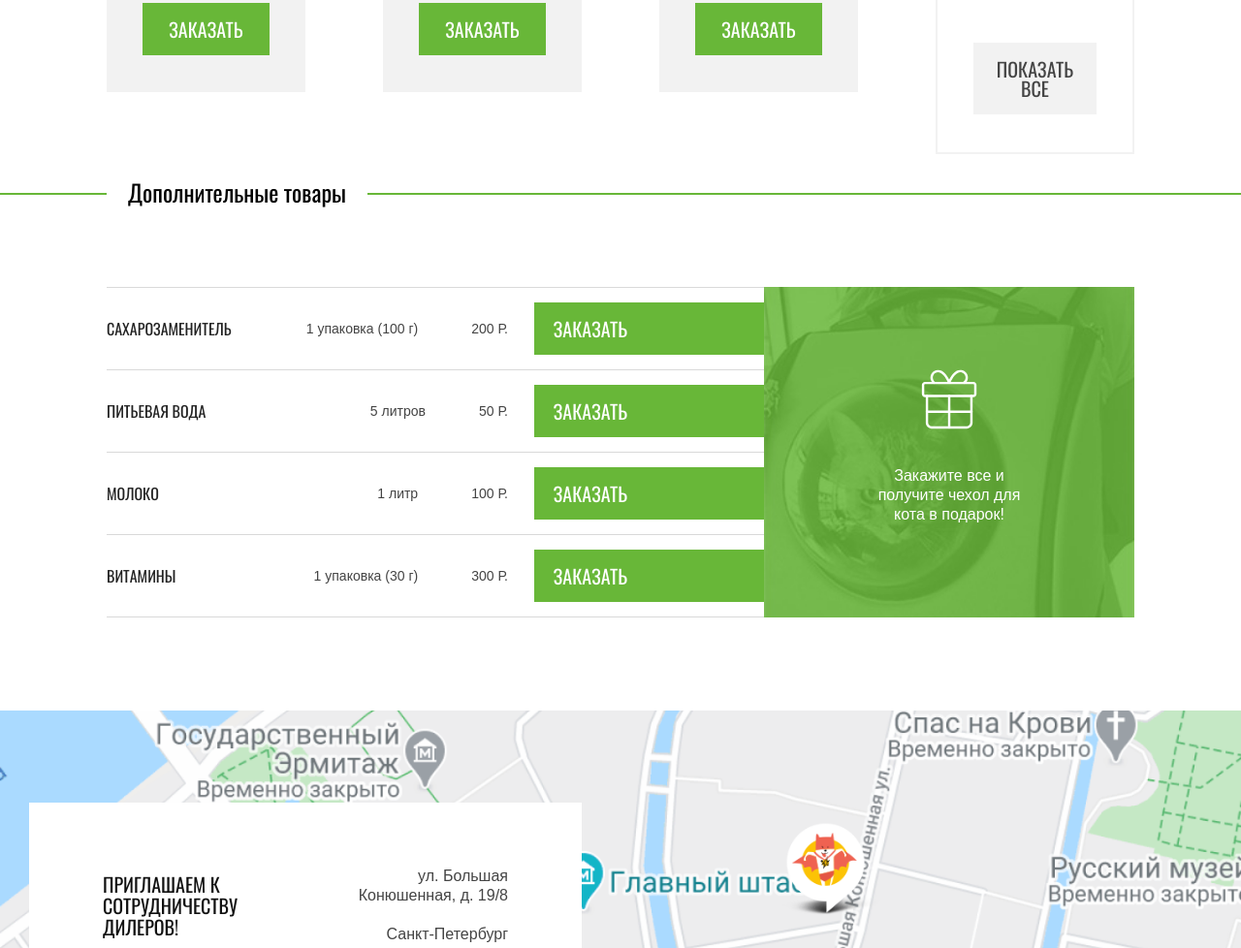
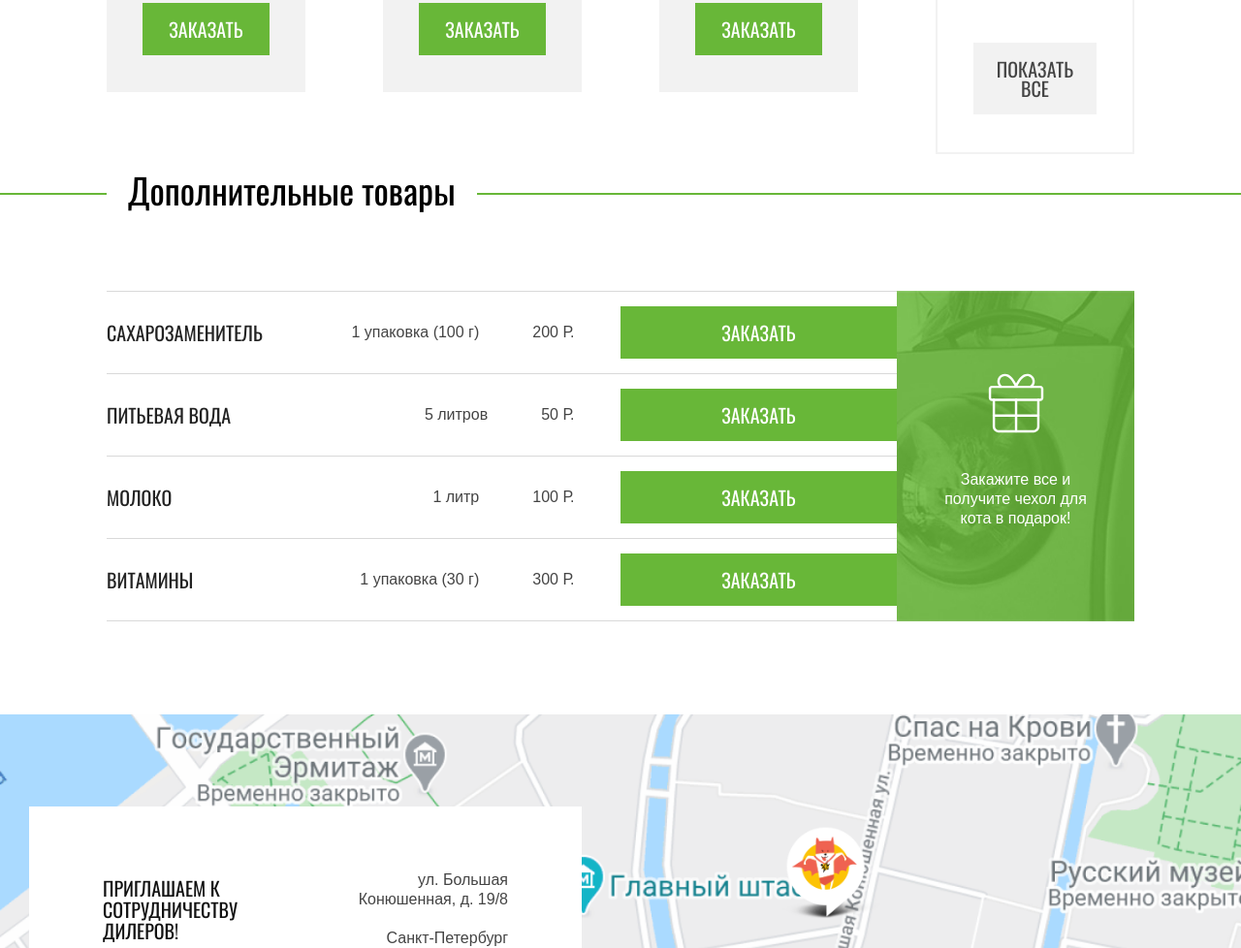
Before and after one commit to mrachenko/1615341-cat-energy-23, a website: page source/catalog.html in a window 1280 px wide. Shown: the part 1345-2323 px from the top of the page at 97% size. Drawn offline with nearby package versions, Linux system fonts and the light colour scheme; files that its build step writes are made by us from their sources.

Commit message:
правки по вложенным стр

```diff
--- a/source/catalog.html
+++ b/source/catalog.html
@@ -351,7 +351,7 @@
                 <button class="catalog-item__order button">Заказать</button>
               </li>
               </ul>
-              <div class="catalog__gift center-wrapper">
+              <div class="catalog__gift">
               <p class="catalog__gift-text">Закажите все и получите чехол для кота в подарок!</p>
               </div>
             </div>
--- a/source/less/blocks/application.less
+++ b/source/less/blocks/application.less
@@ -145,6 +145,10 @@
     line-height: 36px;
     padding: 20px 40px;
   }
+
+  @media (min-width: @desktop-width) {
+    margin-left: calc(50% - 650px);
+  }
 }
 
 .application__choice {
@@ -228,3 +232,11 @@
     padding-left: 50px;
   }
 }
+
+.application__main-info {
+  @media (min-width: @desktop-width) {
+    width: 100%;
+    grid-column-start: 1;
+    grid-column-end: 3;
+  }
+}
--- a/source/less/blocks/catalog-item.less
+++ b/source/less/blocks/catalog-item.less
@@ -100,8 +100,17 @@
         width: 35%;
         margin: 0;
         margin-bottom: 25px;
+        line-height: 20px;
         text-align: left;
         justify-content: right;
+      }
+
+      .catalog-item__parameters {
+        font-size: 16px;
+      }
+
+      .catalog-item__header {
+        font-size: 20px;
       }
 
       .catalog-item__parameters p:not(:last-child) {
@@ -124,8 +133,12 @@
       .catalog-item__order {
         width: 35%;
         margin: 0;
+        justify-content: right;
+      }
+
+      .catalig-item__header,
+      .catalog-item__parameters {
         text-align: left;
-        justify-content: right;
       }
 
       .catalog-item__parameters p:not(:last-child) {
--- a/source/less/blocks/catalog.less
+++ b/source/less/blocks/catalog.less
@@ -41,6 +41,8 @@
   min-height: 290px;
   background: url("../../img/icons/icon_gift.svg") top 30% left 50% no-repeat,
     url("../../img/gift-photo.jpg") center no-repeat;
+  padding-left: 20px;
+  padding-right: 20px;
 
   @media (min-width: @tablet-width) {
     margin-top: 69px;
@@ -50,6 +52,8 @@
     background-size: auto, 93%;
     min-height: 200px;
     text-align: right;
+    padding-left: 30px;
+    padding-right: 30px;
   }
 
   @media (min-width: @desktop-width) {
@@ -107,6 +111,12 @@
   padding: 0 22px;
   white-space: nowrap;
 
+  @media (min-width: @tablet-width) {
+    font-size: 36px;
+    line-height: 36px;
+    margin-top: -23px;
+  }
+
   @media (min-width: @desktop-width) {
     margin-bottom: 86px;
   }
--- a/source/less/blocks/input-text.less
+++ b/source/less/blocks/input-text.less
@@ -1,7 +1,7 @@
 .input-text {
   color: @special-dark-gray;
   display: grid;
-  grid-template-columns: min-content auto;
+  grid-template-columns: auto 1fr;
   align-items: center;
   gap: 13px;
 
```
Also changed, not shown: source/form.html (+7 -5 lines).
